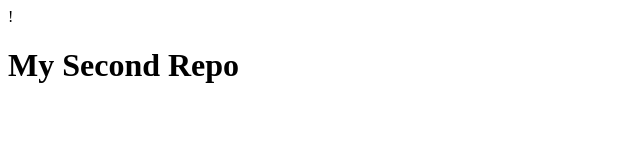
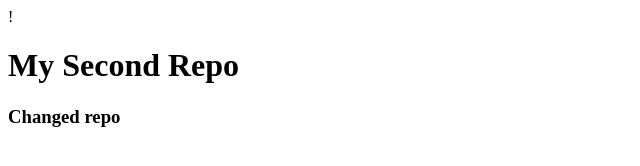
Before and after one commit to abirwww/my-second-repo, a plain HTML site: page index.html in a window 1280 px wide. Shown: the whole page, without its empty margins (0-640 px from the left). Drawn offline with Linux system fonts and the light colour scheme.

Commit message:
added ch

```diff
--- a/index.html
+++ b/index.html
@@ -9,5 +9,6 @@
 </head>
 <body>
     <h1>My Second Repo</h1>
+    <h3>Changed repo </h3>
 </body>
 </html>
```
